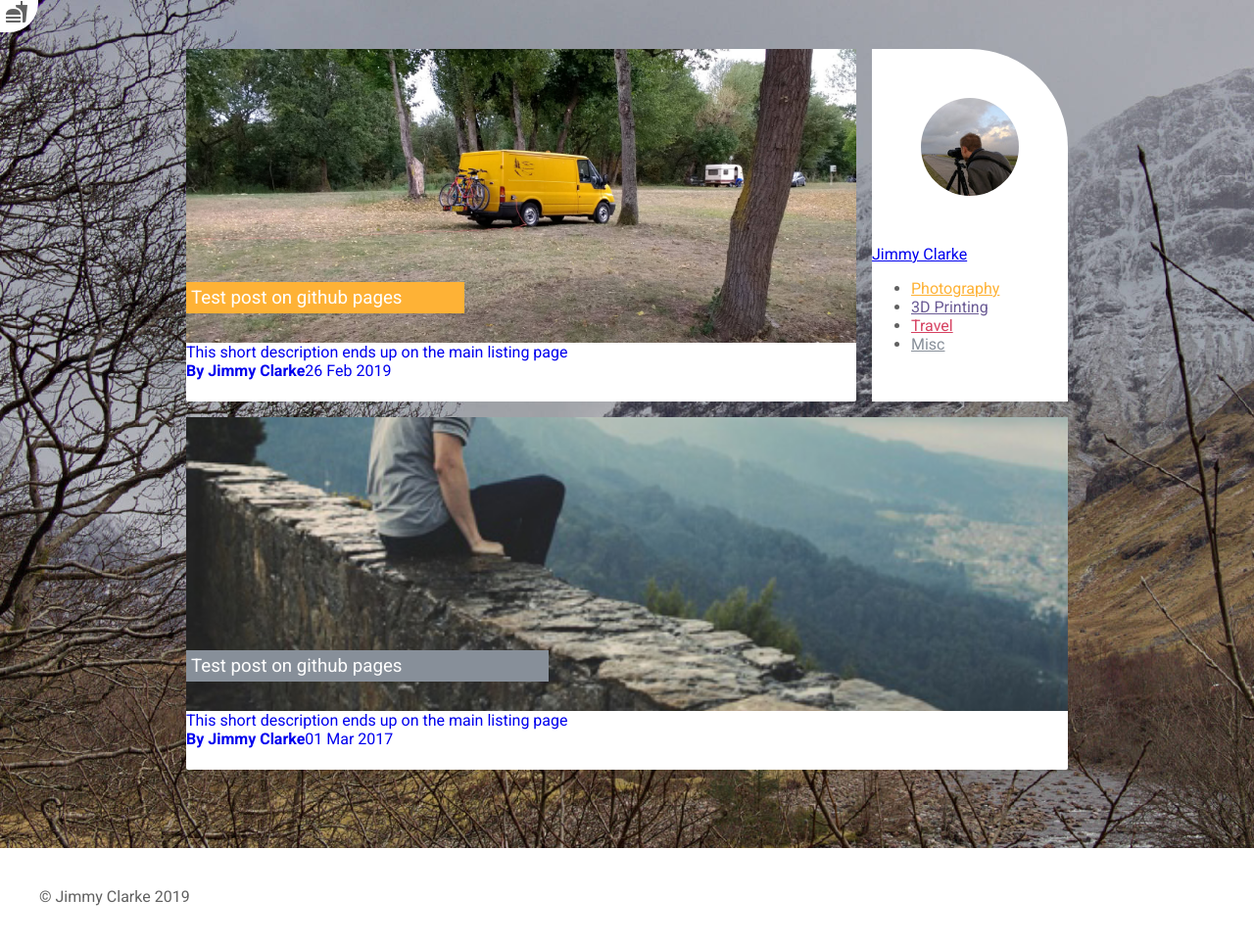
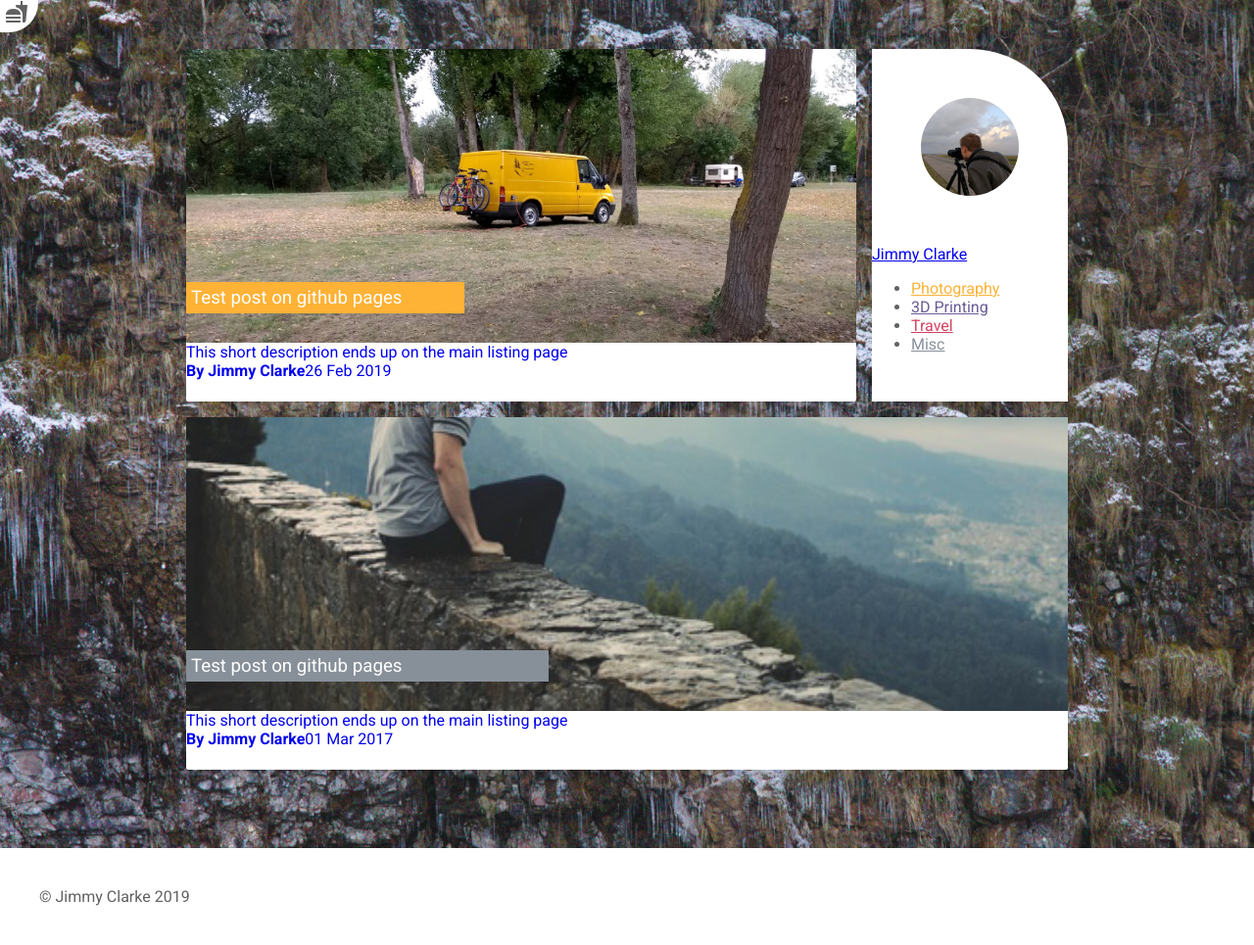
Before and after one commit to jimmyclarke113/jimmyclarke113.github.io, a Jekyll site: the page built from index.html, in a window 1280 px wide. Shown: the whole page at 98% size. Built offline with Jekyll 4.4.1, drawn with Linux system fonts in a browser that asks for light colours.

Commit message:
Update styles2019.css

```diff
--- a/css/styles2019.css
+++ b/css/styles2019.css
@@ -9,7 +9,7 @@
   bottom: 0;
   top: 0;
   position: fixed;
-  background-image: url('images/glencoe_web.jpg');
+  background-image: url('images/waterwall_web.jpg');
 }
 
 body{
```
